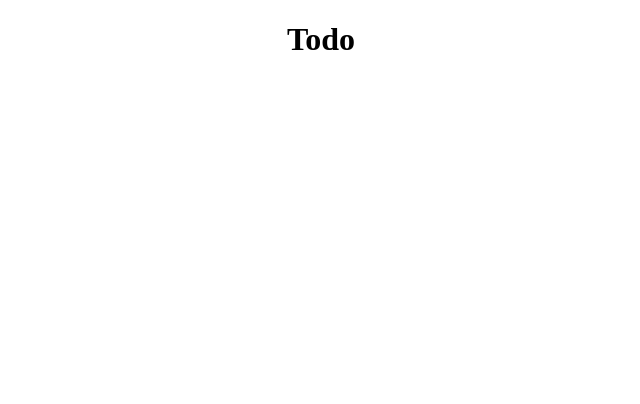
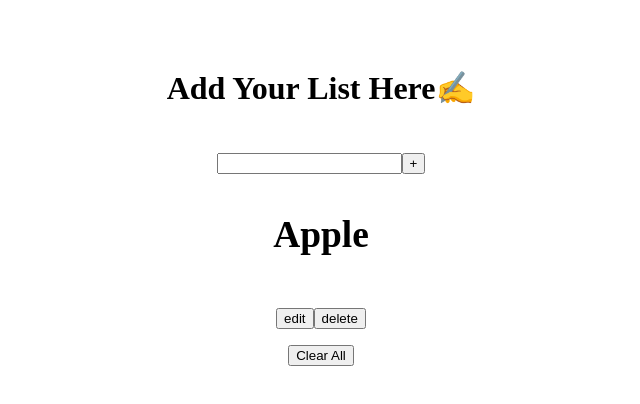
Before and after one commit to yash-purkar/todo-app-with-react, a React (Create React App) app: page / in a window 1280 px wide. Shown: the top 404 px of the page, without its empty margins (319-959 px from the left). Built offline with nearby package versions, Linux system fonts and the light colour scheme.

Commit message:
initial commit

```diff
--- a/src/Component/Todo.js
+++ b/src/Component/Todo.js
@@ -2,7 +2,32 @@ import React from 'react'
 
 const Todo = () => {
   return (
-    <div>Todo</div>
+    <div className='main-div'>
+      <div className="child-div">
+        <figure>
+          <img src="" alt="" />
+          <figcaption>Add Your List Here✍</figcaption>
+        </figure>
+
+        <div className="inputDiv">
+          <input type="text" />
+          <button>+</button>
+        </div>
+
+        <div className="showList">
+          <div className="item">
+            <h3>Apple</h3>
+            <div className="two-buttons">
+              <button>edit</button>
+              <button>delete</button>
+            </div>
+          </div>
+        </div>
+        <div className="clear-btn">
+          <button>Clear All</button>
+        </div>
+      </div>
+    </div>
   )
 }
 
```
